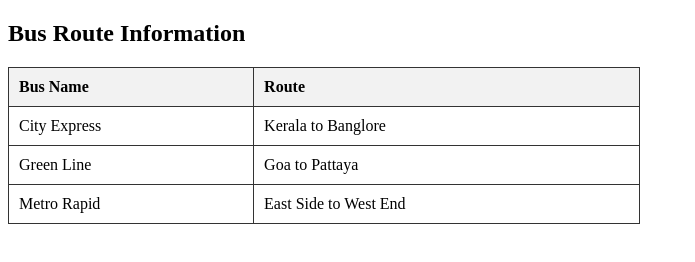
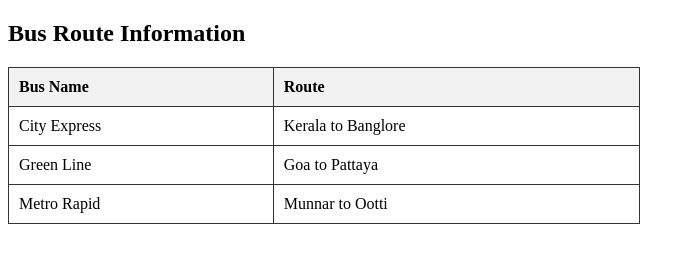
Before and after one commit to Mr-Dark28/ksrtc, a plain HTML site: page index.html in a window 1280 px wide. Shown: the whole page, without its empty margins (0-695 px from the left). Drawn offline with Linux system fonts and the light colour scheme.

Commit message:
Update index.html

```diff
--- a/index.html
+++ b/index.html
@@ -37,7 +37,7 @@
         </tr>
         <tr>
             <td>Metro Rapid</td>
-            <td>East Side to West End</td>
+            <td> Munnar to Ootti </td>
         </tr>
     </table>
 
```
